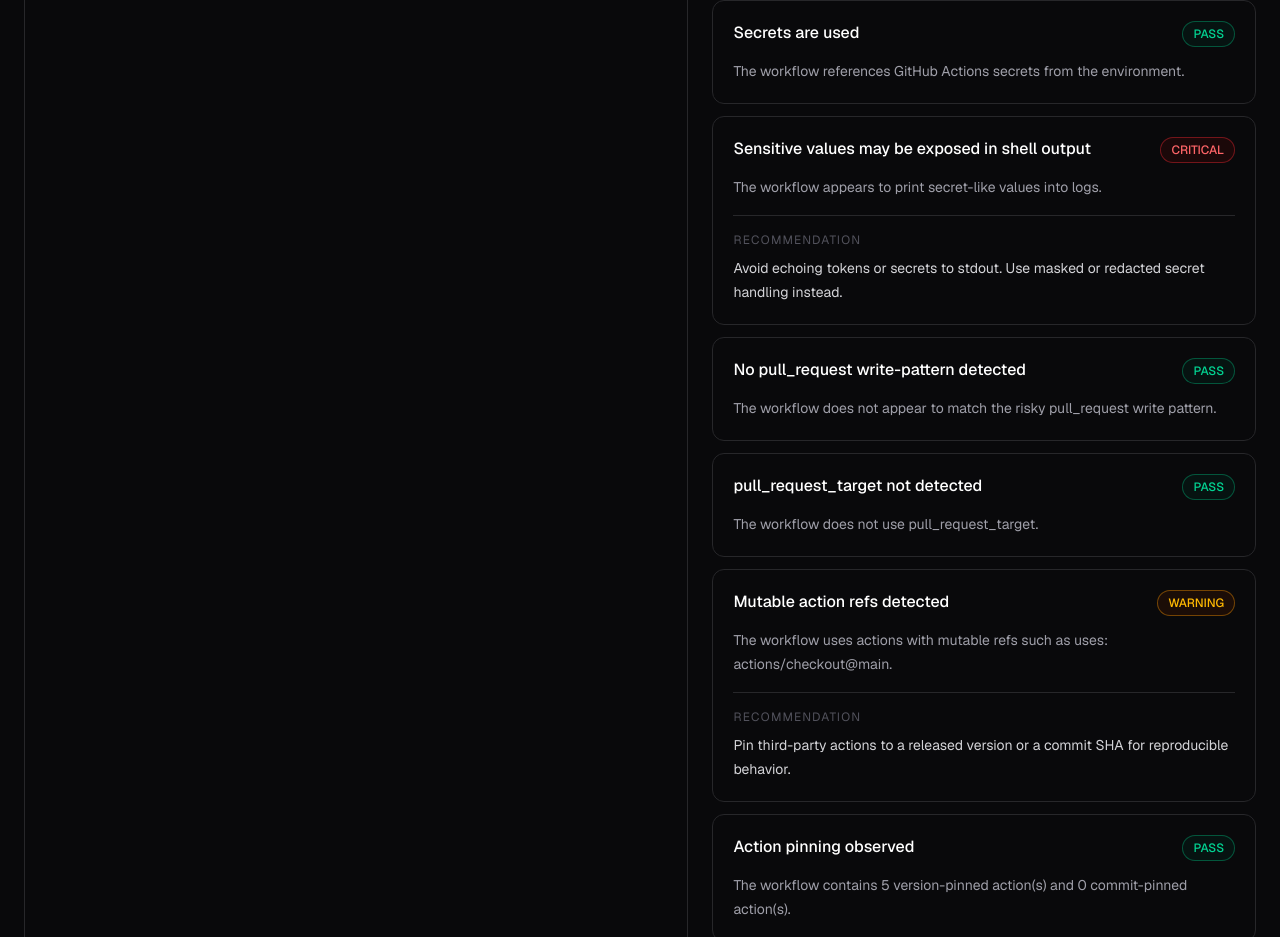
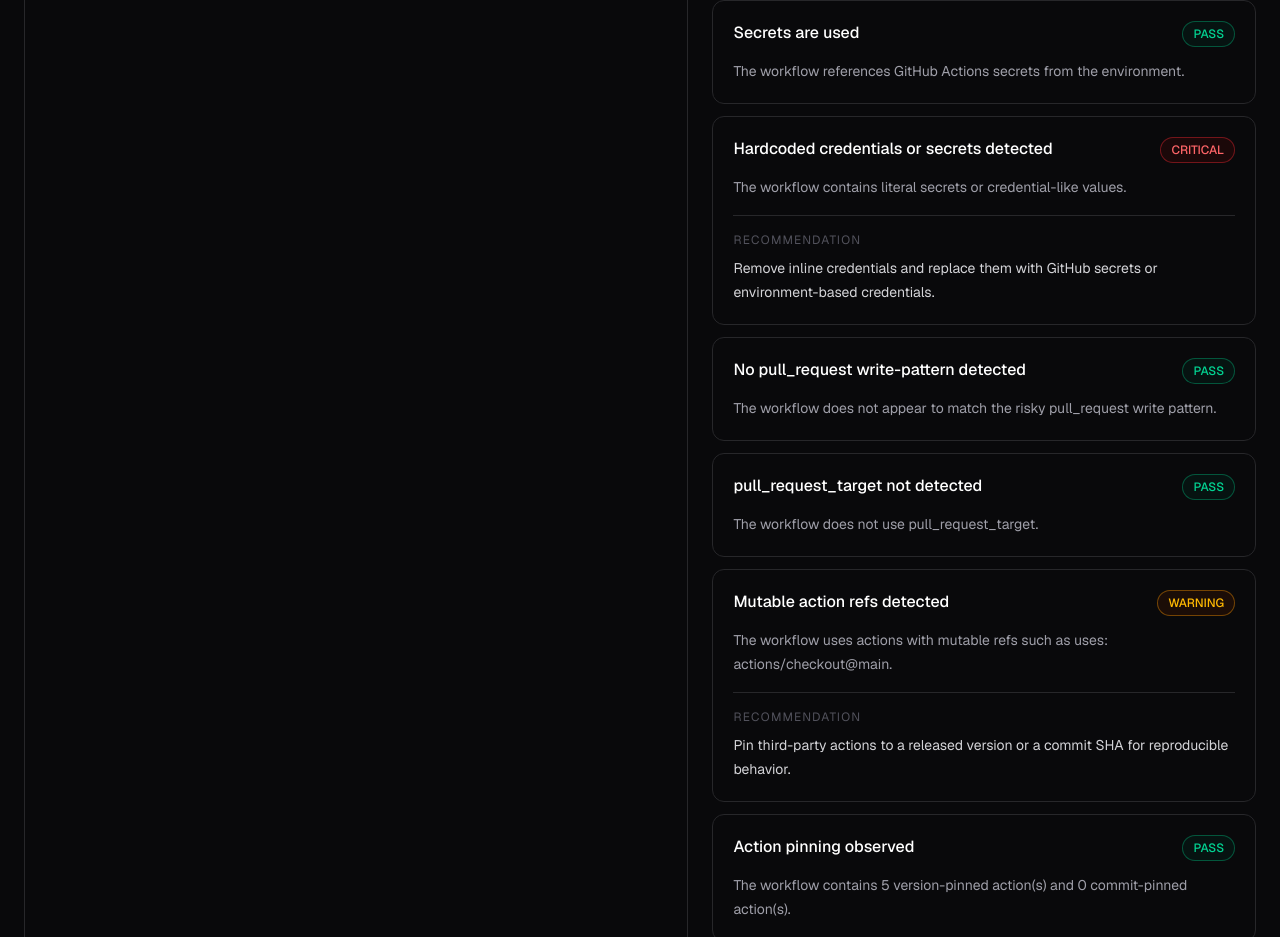
Before and after one commit to sai-pavan-kandrakota/opsforge, a Next.js app: page /tools/github-actions-analyzer in a window 1280 px wide. Shown: the part 1420-2357 px from the top of the page. Built offline with nearby package versions, Linux system fonts and the light colour scheme.

Commit message:
Fix analyzer secret and stage detection

```diff
--- a/app/tools/dockerfile-analyzer/ClientComponent.tsx
+++ b/app/tools/dockerfile-analyzer/ClientComponent.tsx
@@ -145,7 +145,10 @@ export function analyzeDockerfile(dockerfile: string): Finding[] {
 
   const fromMatches = [...text.matchAll(/^\s*FROM\s+(?:--platform=\S+\s+)?([^\s]+)(?:\s+AS\s+\S+)?/gim)];
   const hasFrom = fromMatches.length > 0;
-  const hasUser = /^\s*USER\s+/im.test(text);
+  const finalStageText = fromMatches.length > 0
+    ? text.slice(fromMatches[fromMatches.length - 1].index ?? 0)
+    : text;
+  const hasUser = /^\s*USER\s+/im.test(finalStageText);
   const hasHealthcheck = /^\s*HEALTHCHECK\s+/im.test(text);
   const hasCopy = /^\s*COPY\s+/im.test(text);
   const hasAdd = /^\s*ADD\s+/im.test(text);
@@ -196,7 +199,7 @@ export function analyzeDockerfile(dockerfile: string): Finding[] {
     }
   }
 
-  const userInstructions = [...text.matchAll(/^\s*USER\s+([^\s]+).*$/gim)].map((match) => match[1].trim());
+  const userInstructions = [...finalStageText.matchAll(/^\s*USER\s+([^\s]+).*$/gim)].map((match) => match[1].trim());
   const lastUser = userInstructions[userInstructions.length - 1] || "";
 
   if (!hasUser) {
--- a/app/tools/github-actions-analyzer/ClientComponent.tsx
+++ b/app/tools/github-actions-analyzer/ClientComponent.tsx
@@ -348,10 +348,12 @@ function analyzeGitHubActionsWorkflow(rawYaml: string): Finding[] {
 
   const hardcodedSecretPattern =
     /(?:password\s*[:=]\s*["'][^"']+["']|token\s*[:=]\s*["'][^"']+["']|secret\s*[:=]\s*["'][^"']+["']|\$\{\{\s*secrets\.[A-Z0-9_]+\s*\}\}|AWS_SECRET_ACCESS_KEY|GITHUB_TOKEN|ghp_[A-Za-z0-9]+)/gi;
-  const hardcodedSecretHits = rawYaml.match(hardcodedSecretPattern) || [];
+  const hardcodedSecretHits = (rawYaml.match(hardcodedSecretPattern) || []).filter(
+    (hit) => !/^\$\{\{\s*secrets\.[A-Z0-9_]+\s*\}\}$/i.test(hit)
+  );
   const suspiciousSecretInRun = /echo\s+["'].*(?:password|secret|token|key)=/i.test(rawYaml);
 
-  if (hardcodedSecretHits.length > 0 && !/secrets\.[A-Z0-9_]+/i.test(rawYaml)) {
+  if (hardcodedSecretHits.length > 0) {
     findings.push({
       title: "Hardcoded credentials or secrets detected",
       severity: "CRITICAL",
--- a/app/tools/helm-analyzer/ClientComponent.tsx
+++ b/app/tools/helm-analyzer/ClientComponent.tsx
@@ -739,8 +739,12 @@ function analyzeHelmChart(rawText: string): Finding[] {
     });
   }
 
+  const referenceBackedEnvEntry =
+    /-\s*name:\s*\S[^\n]*\n(?:[ \t]*\n)?[ \t]*valueFrom:\s*\n(?:(?!\s*-\s*name:)[ \t]+\S.*\n?)*/gi;
+  const textForPlaintextCheck = rawText.replace(referenceBackedEnvEntry, " ");
+
   const secretPatterns = /(password|secret|token|apiKey|api_key|accessKey|secretKey)/i;
-  const rawSecretMatches = secretPatterns.test(rawText);
+  const rawSecretMatches = secretPatterns.test(textForPlaintextCheck);
   if (rawSecretMatches) {
     findings.push({
       title: "Potential plaintext credentials",
```
